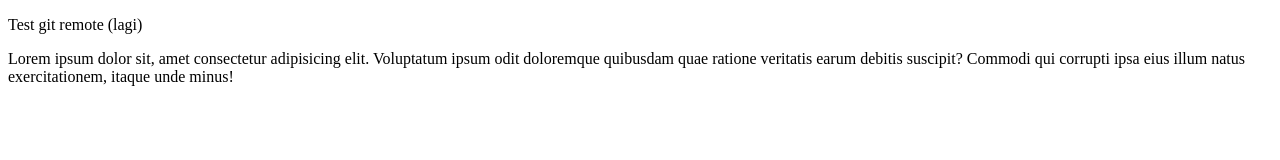
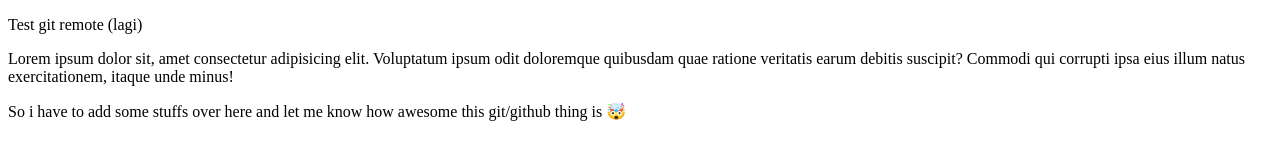
Before and after one commit to anasfirly20/wpu-git-test-2, a plain HTML site: page index.html in a window 1280 px wide. Drawn offline with Linux system fonts and the light colour scheme.

Commit message:
add a new line to index.html

```diff
--- a/index.html
+++ b/index.html
@@ -9,5 +9,7 @@
 <body>
     <p>Test git remote (lagi)</p>
     <p>Lorem ipsum dolor sit, amet consectetur adipisicing elit. Voluptatum ipsum odit doloremque quibusdam quae ratione veritatis earum debitis suscipit? Commodi qui corrupti ipsa eius illum natus exercitationem, itaque unde minus!</p>
+
+    <p>So i have to add some stuffs over here and let me know how awesome this git/github thing is 🤯</p>
 </body>
 </html>
```
